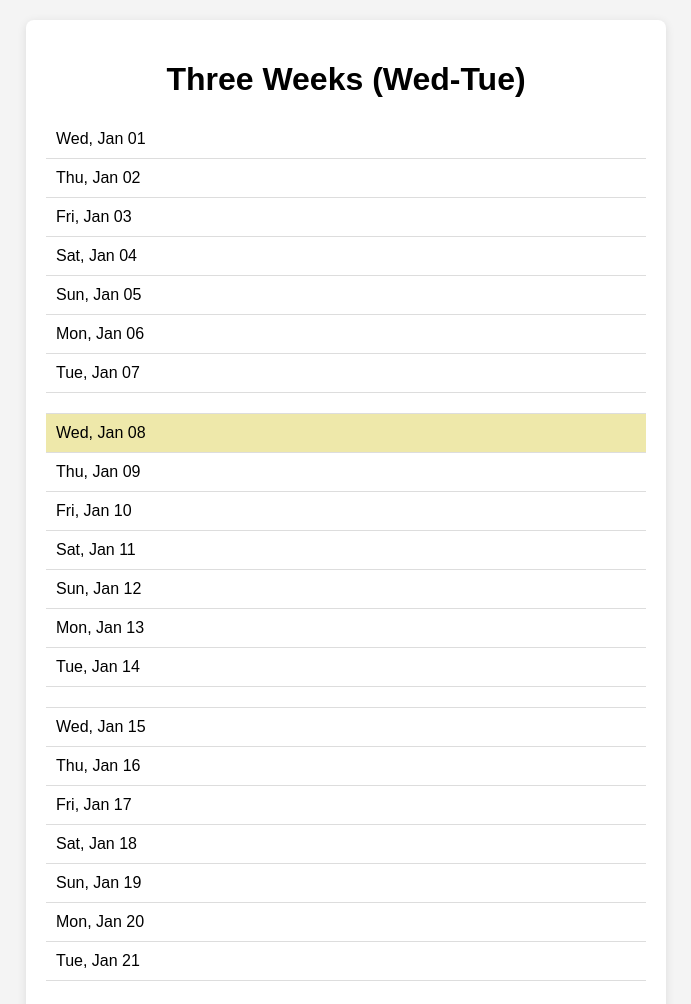
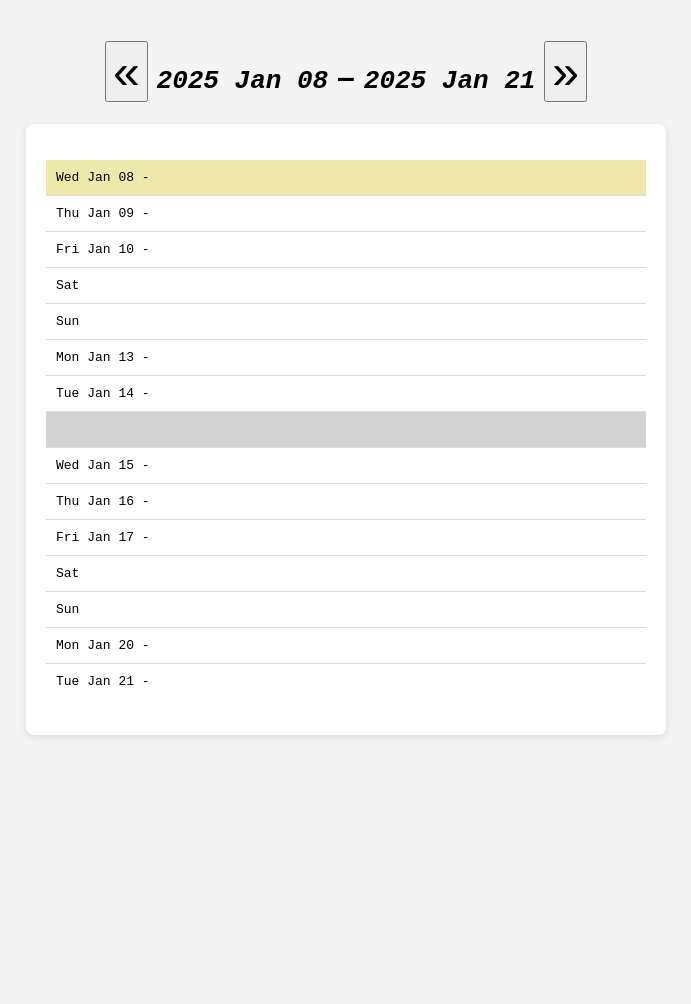
Before and after one commit to mcenirm/wed-to-tue, a plain HTML site: page index.html in a window 1280 px wide. Shown: the top 1004 px of the page, without its empty margins (294-985 px from the left). After the commit the page ends 800 px from the top, so only its background shows below. Drawn offline with Linux system fonts and the light colour scheme.

Commit message:
show two weeks

```diff
--- a/index.html
+++ b/index.html
@@ -1,16 +1,39 @@
 <!DOCTYPE html>
 <html lang="en">
+
 <head>
     <meta charset="UTF-8">
     <meta name="viewport" content="width=device-width, initial-scale=1.0">
-    <title>Next 21 Days</title>
+    <title>Wednesday through Tuesday</title>
     <link rel="stylesheet" href="styles.css">
 </head>
+
 <body>
+    <h1 class="date-header">
+        <button id="toPrevious">&laquo;</button>
+        <em id="firstDay" class="day">Wednesday</em> &ndash; <em id="lastDay" class="day">Tuesday</em>
+        <button id="toNext">&raquo;</button>
+    </h1>
     <div class="container">
-        <h1>Three Weeks (Wed-Tue)</h1>
-        <ul id="dateList"></ul>
+        <ul id="dateList">
+            <li id="date-odd-1" class="date odd-week wednesday">...</li>
+            <li id="date-odd-2" class="date odd-week thursday">...</li>
+            <li id="date-odd-3" class="date odd-week friday">...</li>
+            <li id="date-odd-4" class="date odd-week saturday">...</li>
+            <li id="date-odd-5" class="date odd-week sunday">...</li>
+            <li id="date-odd-6" class="date odd-week monday">...</li>
+            <li id="date-odd-7" class="date odd-week tuesday">...</li>
+            <li class="break">&nbsp;</li>
+            <li id="date-even-1" class="date even-week wednesday">...</li>
+            <li id="date-even-2" class="date even-week thursday">...</li>
+            <li id="date-even-3" class="date even-week friday">...</li>
+            <li id="date-even-4" class="date even-week saturday">...</li>
+            <li id="date-even-5" class="date even-week sunday">...</li>
+            <li id="date-even-6" class="date even-week monday">...</li>
+            <li id="date-even-7" class="date even-week tuesday">...</li>
+        </ul>
     </div>
     <script src="script.js"></script>
 </body>
+
 </html>
--- a/script.js
+++ b/script.js
@@ -1,36 +1,57 @@
-function formatDate(date) {
-    const options = { weekday: 'short', month: 'short', day: '2-digit' };
-    return date.toLocaleDateString('en-US', options).replace(/(\w{3}) (\w{3}) (\d{2})/, '$1 $2 $3');
-}
+const sentinelWednesday = new Date('2025-01-08').getTime();
+const msPerDay = 86_400_000;
+const daysPerWeek = 7;
+const daysPerTwoWeeks = 2 * daysPerWeek;
+const msPerTwoWeeks = msPerDay * daysPerTwoWeeks;
+const today = msPerDay * Math.floor((new Date()).getTime() / msPerDay);
 
-function generateThreeWeeks() {
-    const dateList = document.getElementById('dateList');
-    const today = new Date();
+let offsetTwoWeeks = Math.floor((today - sentinelWednesday) / msPerTwoWeeks);
 
-    // Find the Wednesday of the current week
-    const currentDay = today.getDay();
-    const daysUntilWednesday = (3 - currentDay + 7) % 7; // 3 is Wednesday
-    const startDate = new Date(today);
-    startDate.setDate(today.getDate() - daysUntilWednesday - 7); // Start from the Wednesday of the previous week
 
-    for (let i = 0; i < 21; i++) {
-        const nextDate = new Date(startDate);
-        nextDate.setDate(startDate.getDate() + i);
-        const formattedDate = formatDate(nextDate);
-        const listItem = document.createElement('li');
-        if (nextDate.toDateString() === today.toDateString()) {
-            listItem.classList.add('today');
-        }
-        listItem.textContent = formattedDate;
-        dateList.appendChild(listItem);
-
-        // Check if the day is Tuesday (2)
-        if (nextDate.getDay() === 2) {
-            const emptyItem = document.createElement('li');
-            emptyItem.textContent = ''; // Empty item
-            dateList.appendChild(emptyItem);
-        }
+/**
+ * @param {Date} date
+ * @returns {string}
+ */
+function formatDateForList(date) {
+    const [dowcomma, dd, mmm] = date.toUTCString().split(' ').slice(0, 3);
+    const dow = dowcomma.replace(',', '');
+    if (dow === 'Sun' || dow == 'Sat') {
+        return dow;
+    } else {
+        return `${dow} ${mmm} ${dd} -\u00A0`;
     }
 }
 
-generateThreeWeeks();
+/**
+ * @param {Date} date
+ * @returns {string}
+ */
+function formatDateForHeader(date) {
+    const [dd, mmm, yyyy] = date.toUTCString().split(' ').slice(1, 4);
+    return `${yyyy} ${mmm} ${dd}`;
+}
+
+function displayTwoWeeks() {
+    const firstDay = sentinelWednesday + offsetTwoWeeks * msPerTwoWeeks;
+    const firstDayAsDate = new Date(firstDay);
+    const lastDayAsDate = new Date(firstDay + (daysPerTwoWeeks - 1) * msPerDay);
+    document.getElementById('firstDay').textContent = formatDateForHeader(firstDayAsDate);
+    document.getElementById('lastDay').textContent = formatDateForHeader(lastDayAsDate);
+    for (let i = 0; i < daysPerTwoWeeks; i++) {
+        const nextDate = firstDay + i * msPerDay;
+        const formattedDate = formatDateForList(new Date(nextDate));
+        const itemId = `date-${i < daysPerWeek ? 'odd' : 'even'}-${1 + (i % daysPerWeek)}`;
+        const listItem = document.getElementById(itemId);
+        if (Math.abs(nextDate - today) < msPerDay / 2) {
+            listItem.classList.add('today');
+        } else {
+            listItem.classList.remove('today');
+        }
+        listItem.textContent = formattedDate;
+    }
+}
+
+document.getElementById('toPrevious').addEventListener('click', e => { offsetTwoWeeks--; displayTwoWeeks(); });
+document.getElementById('toNext').addEventListener('click', e => { offsetTwoWeeks++; displayTwoWeeks(); });
+
+displayTwoWeeks();
--- a/styles.css
+++ b/styles.css
@@ -14,8 +14,12 @@ body {
     box-shadow: 0 2px 10px rgba(0, 0, 0, 0.1);
 }
 
-h1 {
+h1.date-header {
     text-align: center;
+}
+
+h1.date-header em.day {
+    font-family: monospace;
 }
 
 ul {
@@ -24,6 +28,7 @@ ul {
 }
 
 li {
+    font-family: monospace;
     padding: 10px;
     border-bottom: 1px solid #ddd;
 }
@@ -35,3 +40,11 @@ li:last-child {
 li.today {
     background-color: palegoldenrod;
 }
+
+li.break {
+    background-color: lightgray;
+}
+
+button {
+    font-size: 150%;
+}
```
